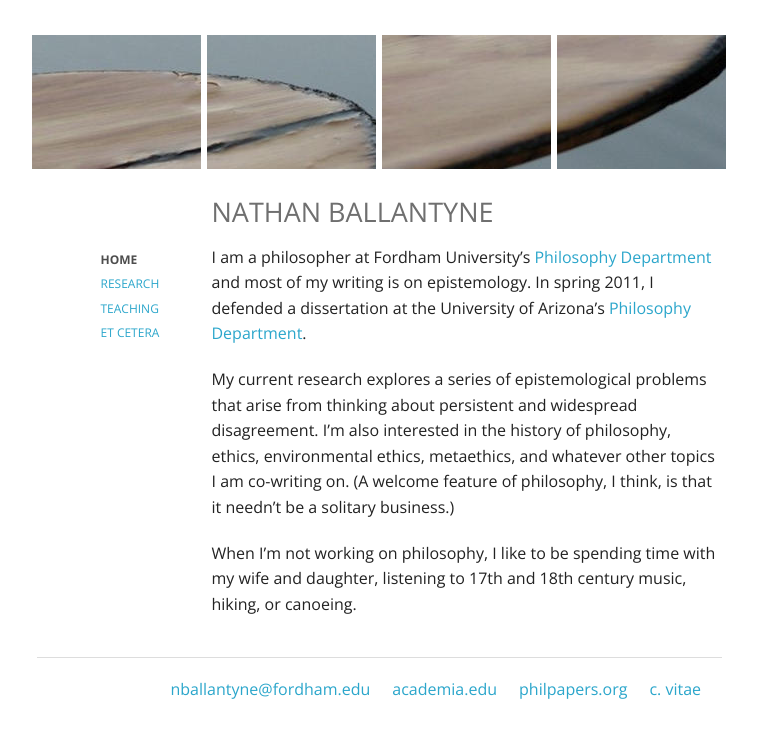
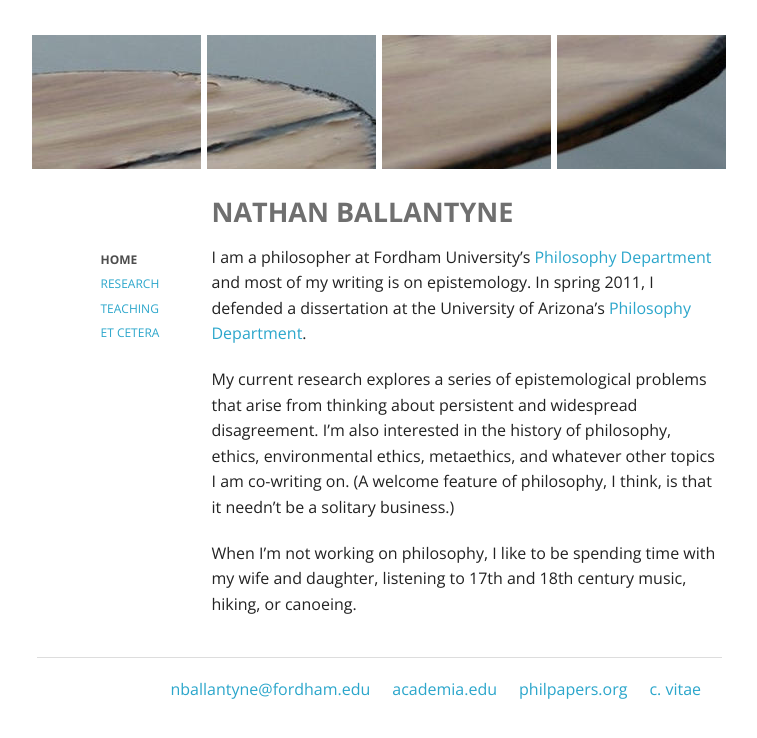
Before and after one commit to mmikitka/nballantyne-website, a plain HTML site: page index.html in a window 1280 px wide. Shown: the whole page, without its empty margins (261-1018 px from the left). Drawn offline with nearby package versions, Linux system fonts and the light colour scheme.

Commit message:
Bolden the headers

```diff
--- a/sass/_settings.scss
+++ b/sass/_settings.scss
@@ -173,7 +173,7 @@ $column-gutter: em-calc(15);
 // Control header font styles
 
 $header-font-family: "Open Sans", "Helvetica Neue", Helvetica, Arial, sans-serif;
-$header-font-weight: normal;
+$header-font-weight: bold;
 // $header-font-style: normal;
 // $header-font-color: #222;
 // $header-line-height: 1.4;
```
Also changed, not shown: stylesheets/app.css.
